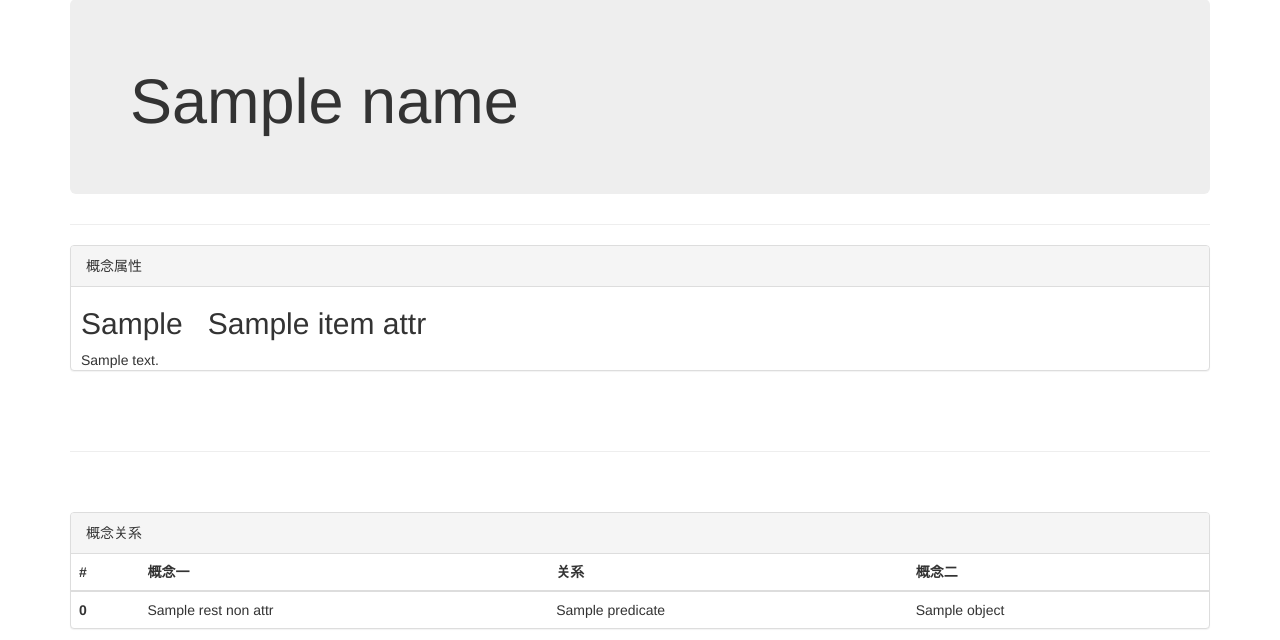
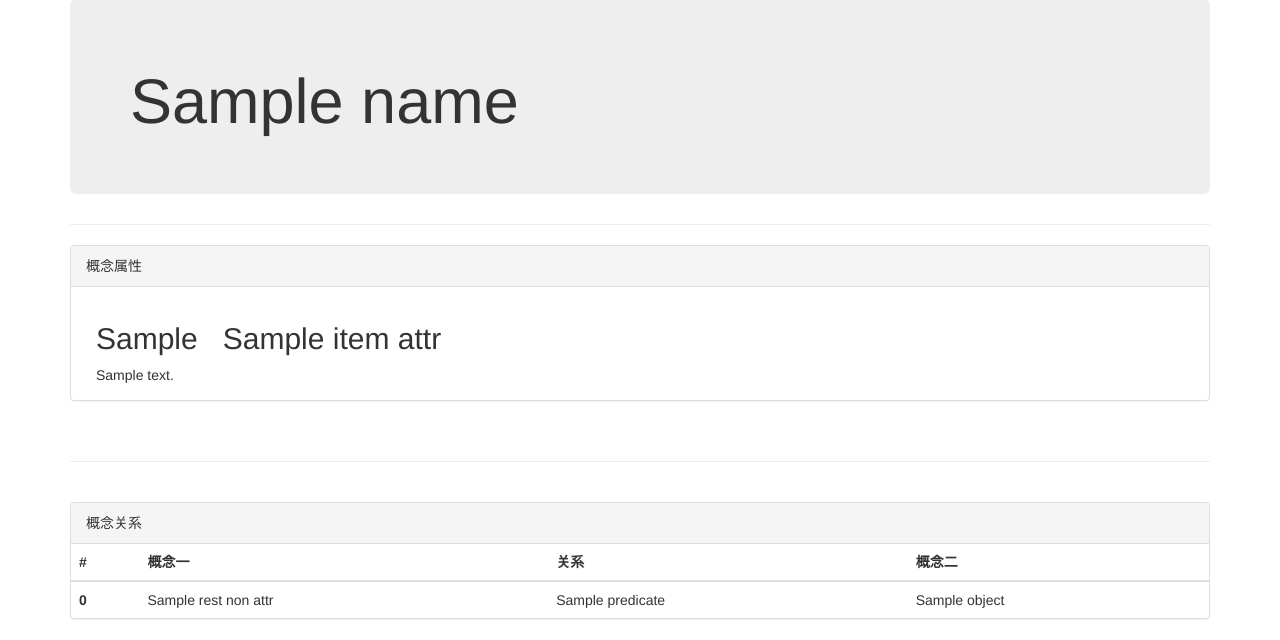
Before and after one commit to BigDipper7/SJ-KnowledgeGraphMS, a Flask app: template templates/card/card.html in a window 1280 px wide. Shown: the part 71-711 px from the top of the page. Run offline with Flask 2, Linux system fonts and the light colour scheme; the template is opened without the code that fills it: most values are stand-ins (such as "Sample title", 1, 10 or a date in 2020); some libraries are stand-ins or nearby versions.

Commit message:
temp version, for temp use , looks better

```diff
--- a/templates/card/card.html
+++ b/templates/card/card.html
@@ -28,17 +28,19 @@
     {% endfor %} -->
     <div class="panel panel-default">
         <div class="panel-heading">概念属性</div>
+        <div class="panel-body">
         {% for item_attr in data.rest_attrs %}
             <div style="margin-left: {{ item_attr.margin_left * 50 }}px;">
                 <h2>{{ item_attr.no }} &nbsp {{ item_attr.sect_title }}</h2>
                 <span>{{ item_attr.sect_text }}</span>
             </div>
         {% endfor %}
+        </div>
     </div>
 
-    <br/><br/>
+    <br/>
     <hr />
-    <br/><br/>
+    <br/>
 
     <div class="panel panel-default">
         <div class="panel-heading">概念关系</div>
```
